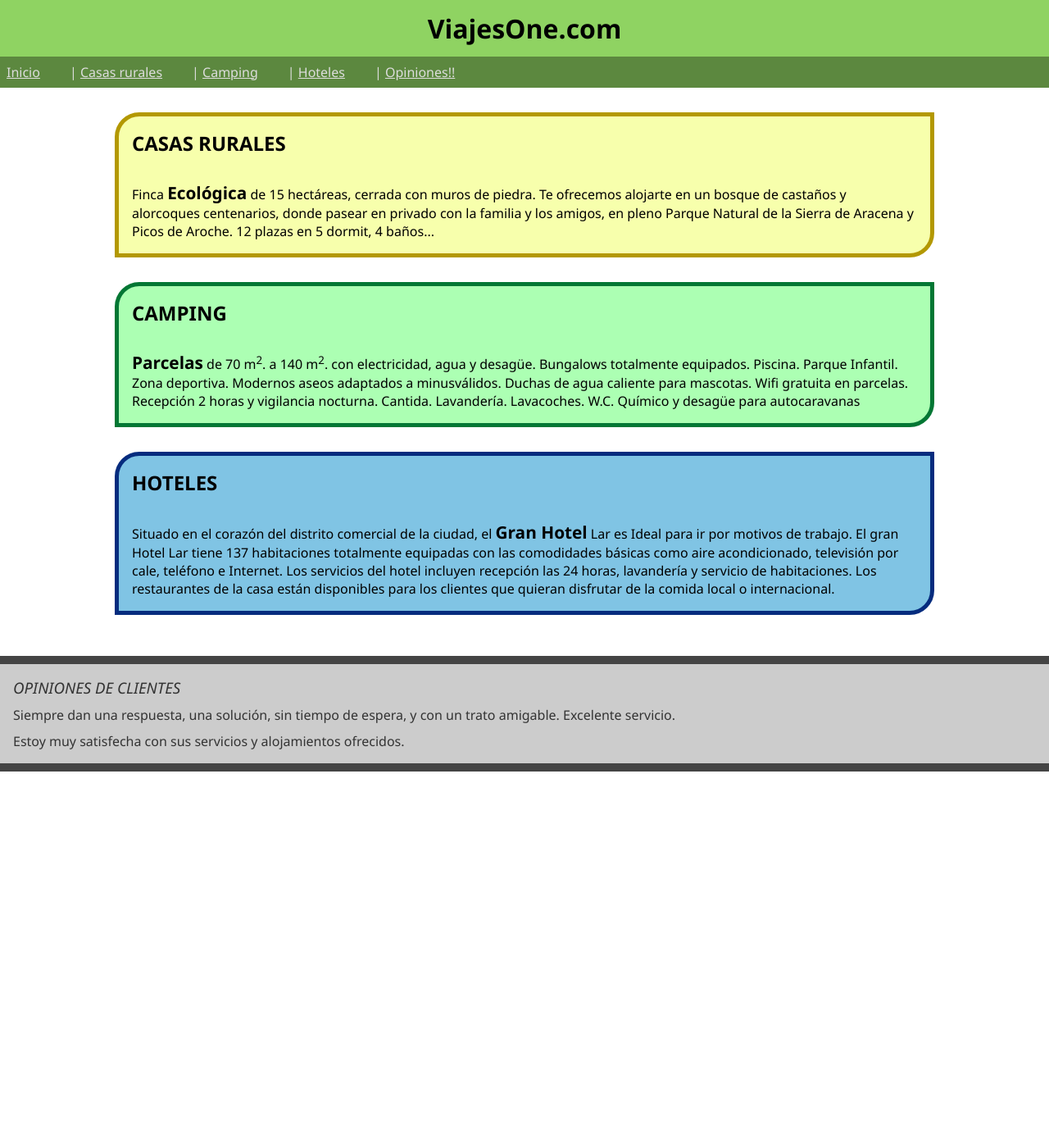
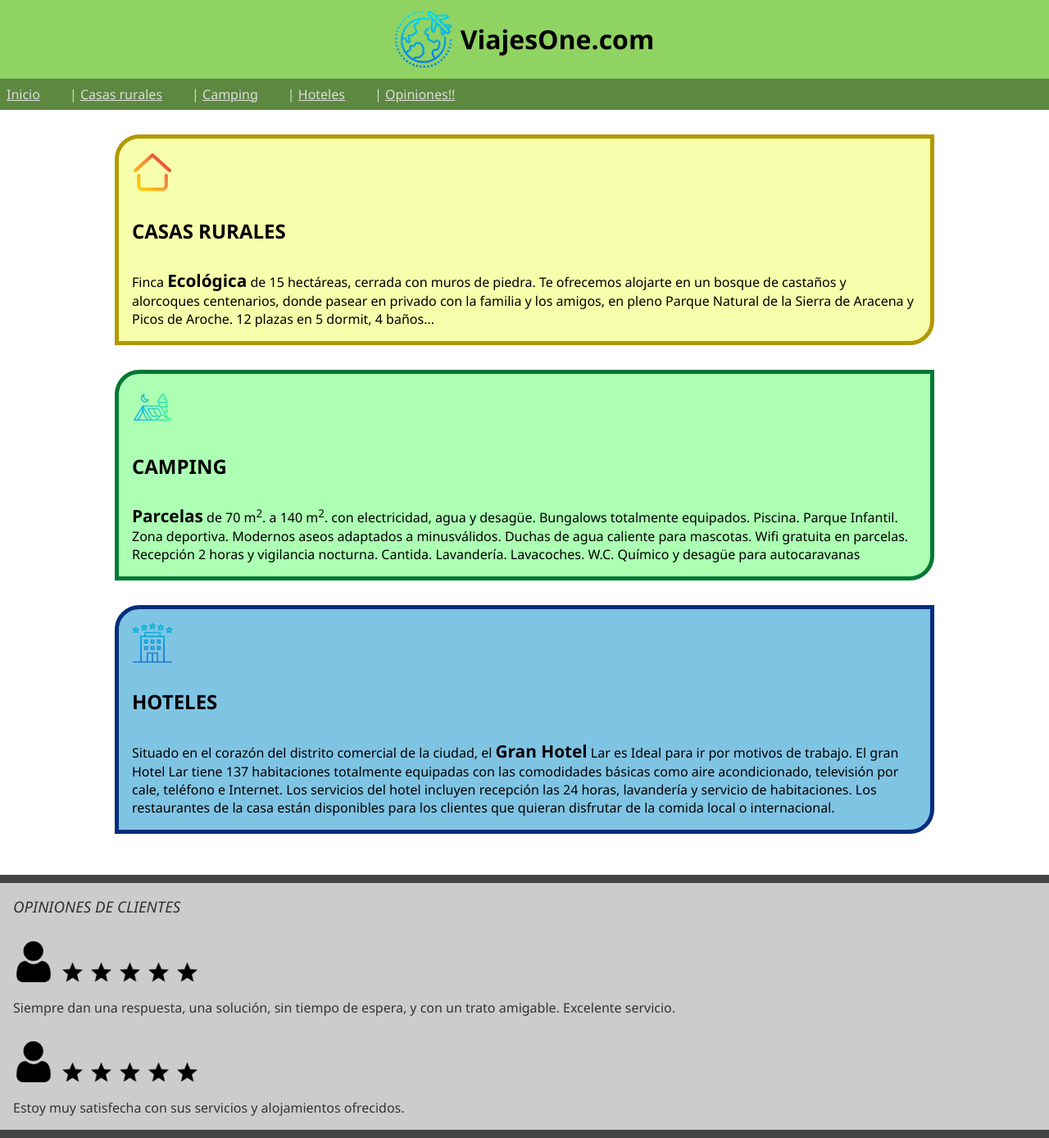
Before and after one commit to ZaneDevv/WebApplicationsDevelopment, a PHP site: page / in a window 1280 px wide. Shown: the whole page at 82% size. Before the commit the page ends 941 px from the top, so only its background shows below. Run offline with PHP 8.4, Linux system fonts and the light colour scheme.

Commit message:
Flexbox exercises enhanced

```diff
--- a/MarkupLanguages/Unit-4/Exercise-8/index.html
+++ b/MarkupLanguages/Unit-4/Exercise-8/index.html
@@ -10,7 +10,7 @@
         <meta charset="UTF-8">
         <meta name="viewport" content="width=device-width, initial-scale=1.0">
 
-        <link rel="stylesheet" href="./css/style.css">
+        <link rel="stylesheet" href="./src/css/style.css">
 
         <title>ViajesOne</title>
     </head>
@@ -18,7 +18,7 @@
     <body>
         <header>
             <div id="title">
-                <img src="">
+                <img alt="Logo" src="./src/img/airplane.png">
                 <h1>ViajesOne.com</h1>
             </div>
 
@@ -36,16 +36,19 @@
         <main>
             <section id="ofertas">
                 <article id="casas-rurales">
+                    <img alt="Casa rural" src="./src/img/home-page.png">
                     <h2>Casas rurales</h2>
                     <p>Finca <strong>Ecol&oacute;gica</strong> de 15 hect&aacute;reas, cerrada con muros de piedra. Te ofrecemos alojarte en un bosque de casta&ntilde;os y alorcoques centenarios, donde pasear en privado con la familia y los amigos, en pleno Parque Natural de la Sierra de Aracena y Picos de Aroche. 12 plazas en 5 dormit, 4  ba&ntilde;os...</p>
                 </article>
 
                 <article id="camping">
+                    <img alt="Camping" src="./src/img/camping.png">
                     <h2>Camping</h2>
                     <p><strong>Parcelas</strong> de 70 m<sup>2</sup>. a 140 m<sup>2</sup>. con electricidad, agua y desagüe. Bungalows totalmente equipados. Piscina. Parque Infantil. Zona deportiva. Modernos aseos adaptados a minusv&aacute;lidos. Duchas de agua caliente para mascotas. Wifi gratuita en parcelas. Recepci&oacute;n 2 horas y vigilancia nocturna. Cantida. Lavander&iacute;a. Lavacoches. W.C. Qu&iacute;mico y desagüe para autocaravanas</p>
                 </article>
 
                 <article id="hoteles">
+                    <img alt="Hotel" src="./src/img/hotel.png">
                     <h2>Hoteles</h2>
                     <p>Situado en el coraz&oacute;n del distrito comercial de la ciudad, el <strong>Gran Hotel</strong> Lar es Ideal para ir por motivos de trabajo. El gran Hotel Lar tiene 137 habitaciones totalmente equipadas con las comodidades b&aacute;sicas como aire acondicionado, televisi&oacute;n por cale, tel&eacute;fono e Internet. Los servicios del hotel incluyen recepci&oacute;n las 24 horas, lavander&iacute;a y servicio de habitaciones. Los restaurantes de la casa est&aacute;n disponibles para los clientes que quieran disfrutar de la comida local o internacional.</p>
                 </article>
@@ -55,10 +58,26 @@
                 <h3>Opiniones de clientes</h3>
 
                 <article>
+                    <img class="perfil" alt="Imagen perfil" src="./src/img/user.png">
+
+                    <img class="star" alt="Imagen estrella" src="./src/img/star.png">
+                    <img class="star" alt="Imagen estrella" src="./src/img/star.png">
+                    <img class="star" alt="Imagen estrella" src="./src/img/star.png">
+                    <img class="star" alt="Imagen estrella" src="./src/img/star.png">
+                    <img class="star" alt="Imagen estrella" src="./src/img/star.png">
+
                     <p>Siempre dan una respuesta, una soluci&oacute;n, sin tiempo de espera, y con un trato amigable. Excelente servicio.</p>
                 </article>
 
                 <article>
+                    <img class="perfil" alt="Imagen perfil" src="./src/img/user.png">
+
+                    <img class="star" alt="Imagen estrella" src="./src/img/star.png">
+                    <img class="star" alt="Imagen estrella" src="./src/img/star.png">
+                    <img class="star" alt="Imagen estrella" src="./src/img/star.png">
+                    <img class="star" alt="Imagen estrella" src="./src/img/star.png">
+                    <img class="star" alt="Imagen estrella" src="./src/img/star.png">
+
                     <p>Estoy muy satisfecha con sus servicios y alojamientos ofrecidos.</p>
                 </article>
             </section>
--- a/MarkupLanguages/Unit-4/Exercise-8/css/style.css
+++ b/MarkupLanguages/Unit-4/Exercise-8/src/css/style.css
@@ -29,8 +29,15 @@ header {
 #title {
     display: flex;
     justify-content: center;
+    align-items: center;
+    gap: 10px;
 
     padding: 0.8em;
+}
+
+#title img {
+    flex: 0 0 10%;
+    max-width: 70px;
 }
 
 nav {
@@ -88,6 +95,11 @@ nav li:not(li:first-child)::before {
     gap: 30px;
 }
 
+#ofertas article img {
+    flex: 0 0 30%;
+    max-width: 50px;
+}
+
 #ofertas article h2 {
     text-transform: uppercase;
 }
@@ -136,6 +148,30 @@ nav li:not(li:first-child)::before {
     text-transform: uppercase;
 }
 
+#opiniones article {
+    display: flex;
+    flex-wrap: wrap;
+    align-items: flex-end;
+    gap: 20px 10px;
+
+    margin-top: 20px;
+}
+
+#opiniones .perfil {
+    width: 20%;
+    max-width: 50px;
+}
+
+#opiniones .star {
+    width: 10%;
+    max-width: 25px;
+    max-height: 25px;
+}
+
+#opiniones p {
+    flex: 0 0 100%;
+}
+
 #opiniones h3,
 #opiniones p {
     color: #333
```
Also changed, not shown: MarkupLanguages/Unit-4/Exercise-7/css/style.css (+17 -4 lines), MarkupLanguages/Unit-4/Exercise-7/index.html (+4 -4 lines), MarkupLanguages/Unit-4/Exercise-9/index.html (+5 -5 lines), MarkupLanguages/Unit-4/Exercise-9/src/css/style.css (+9 -3 lines), MarkupLanguages/Unit-4/Exercise-8/src/img/airplane.png (added), MarkupLanguages/Unit-4/Exercise-8/src/img/camping.png (added), MarkupLanguages/Unit-4/Exercise-8/src/img/home-page.png (added), MarkupLanguages/Unit-4/Exercise-8/src/img/hotel.png (added), MarkupLanguages/Unit-4/Exercise-8/src/img/star.png (added), MarkupLanguages/Unit-4/Exercise-8/src/img/user.png (added).
